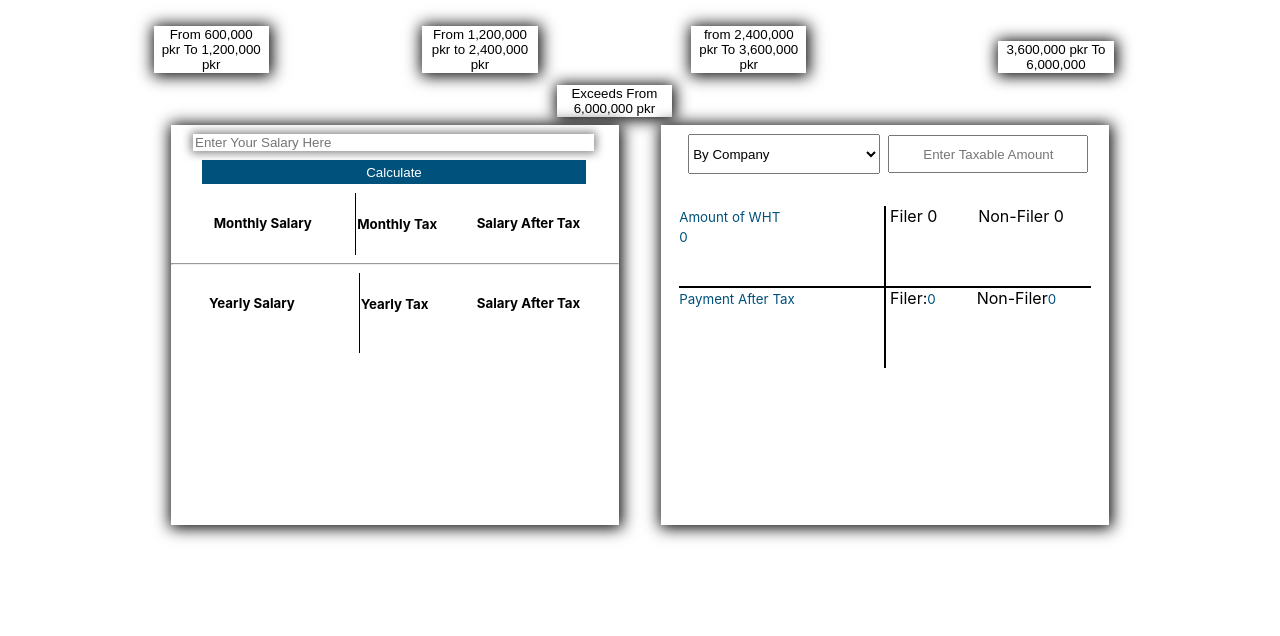
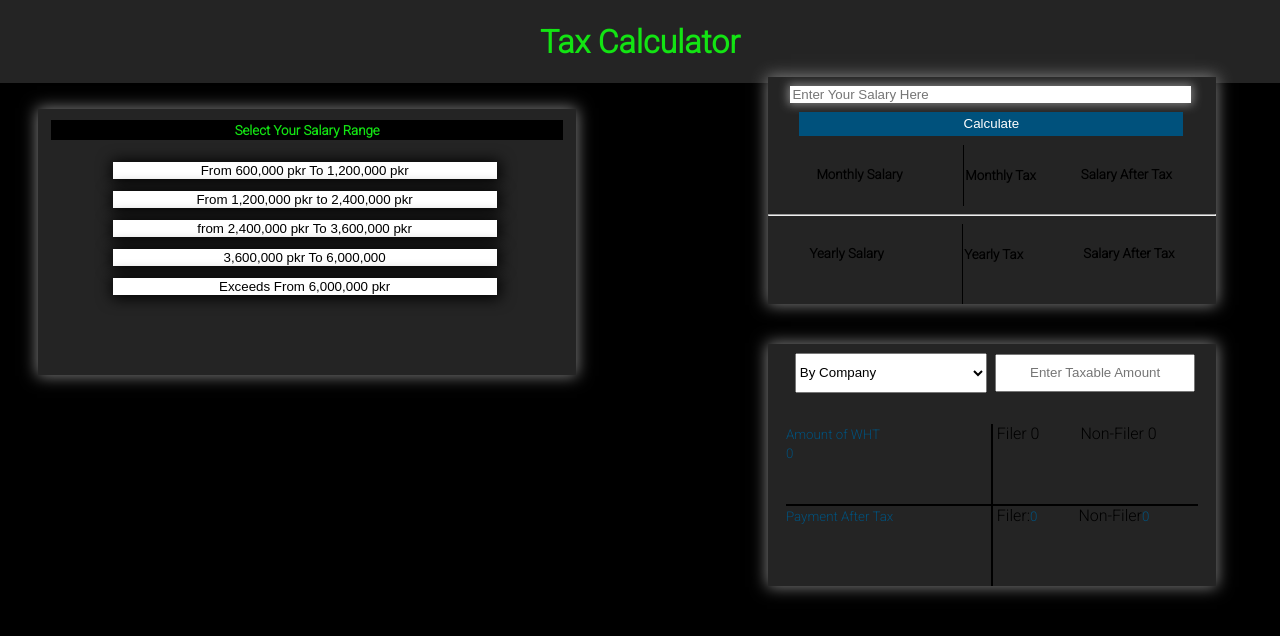
Before and after one commit to Sabeerwaqas/Sales-Tax-Updated, a React (Create React App) app: page / in a window 1280 px wide. Shown: the top 636 px of the page. Built offline with nearby package versions, Linux system fonts and the light colour scheme.

Commit message:
[CSS: Working on css]

```diff
--- a/public/index.html
+++ b/public/index.html
@@ -24,6 +24,14 @@
       work correctly both with client-side routing and a non-root public URL.
       Learn how to configure a non-root public URL by running `npm run build`.
     -->
+
+    <!-- Google Fonts -->
+    <link rel="preconnect" href="https://fonts.googleapis.com" />
+    <link rel="preconnect" href="https://fonts.gstatic.com" crossorigin />
+    <link
+      href="https://fonts.googleapis.com/css2?family=Roboto:wght@300&display=swap"
+      rel="stylesheet"
+    />
     <title>React App</title>
   </head>
   <body>
--- a/src/components/Sale.js
+++ b/src/components/Sale.js
@@ -65,7 +65,11 @@ const Sale = () => {
 
   return (
     <div>
+    <div className="main-heading-parent">
+      <h1 className="heading-main">Tax Calculator</h1>
+    </div>
       <div className="btn-parent">
+      <h5 className="select-salary">Select Your Salary Range</h5>
         <button
           onClick={() => calculateTax(2.5)}
           className="onCursor two-point-five"
@@ -373,6 +377,7 @@ const Sale = () => {
               />
             </span>
           </div>
+
           <div className="second-child-first-component first">
             <div className="same-classname classname-one first ">
               <small>Amount of WHT</small>
@@ -382,23 +387,27 @@ const Sale = () => {
             </div>
             <div className="same-classname classname-second second">
               <span className="filer">Filer</span>
-              <span> {amountForWht / 100 * withholdingTax}</span>
-              <span className="non-filer">Non-Filer {amountForWht / 100 * (withholdingTax * 2)}</span>
+              <span> {(amountForWht / 100) * withholdingTax}</span>
+              <span className="non-filer">
+                Non-Filer {(amountForWht / 100) * (withholdingTax * 2)}
+              </span>
             </div>
           </div>
           <div className="second-child-second-component">
             <div className="same-classname classname-one third">
               <small>Payment After Tax</small>
-
             </div>
             <div className="same-classname classname-second fourth">
               <span className="filer">
                 Filer:
-                <small>{amountForWht - (amountForWht / 100 * withholdingTax)}</small>
+                <small>
+                  {amountForWht - (amountForWht / 100) * withholdingTax}
+                </small>
               </span>
               <span className="non-filer">Non-Filer</span>
-              <small>{amountForWht - (amountForWht / 100 * (withholdingTax * 2) )}</small>
-
+              <small>
+                {amountForWht - (amountForWht / 100) * (withholdingTax * 2)}
+              </small>
             </div>
           </div>
         </div>
--- a/src/components/sale.css
+++ b/src/components/sale.css
@@ -2,40 +2,66 @@ body{
     margin: 0;
     padding: 0;
     box-sizing: border-box;
-    background-color: #ffffff;
+    background-color: #000000;
+    font-family: 'Roboto', sans-serif;
 }
 
 small{
     color: #00517c;
 }
 
+.main-heading-parent{
+    background-color: #242424;
+    padding: 0.1%;
+}
+
+.heading-main{
+    color: #13e413;
+    /* text-decoration: underline; */
+    text-align: center;
+}
+
+.btn-parent{
+    background-color: #242424;
+    width: 40vw;
+    height: 30vh;
+    padding: 1%;
+    display: inline-block;
+    margin-top: 2%;
+    box-shadow: 0px 0px 15px 1px gray;
+    margin-left: 3%;
+}
+
 .parent-div{
-    width: 80vw;
+    /* width: 8vw; */
     height: 50vh;
-    margin-left: 10%;
-    margin-top: 10%;
+    margin-left: 50%;
+    margin-top: 08%;
     display: flex;
-    justify-content: space-evenly;
-    align-items: center;
+    flex-direction: column;
+    /* justify-content: space-evenly; */
+    /* align-items: center; */
 }
 
 .child-one{
-    background-color: #ffffff;
+    background-color: #242424;
     position: relative;
-    bottom: 30%;
+    bottom: 100%;
+    left: 20%;
     width: 35vw;
     height: 50vh;
-    box-shadow: 1px 1px 15px 2px #000000;
+    box-shadow: 0px 0px 15px 1px gray;
 
 }
 
 .child-two{
-    background-color: #ffffff;
+    background-color: #242424;
     position: relative;
-    bottom: 30%;
+    bottom: 90%;
+    left: 20%;
     width: 35vw;
     height: 50vh;
-    box-shadow: 1px 1px 15px 2px #000000;
+    box-shadow: 0px 0px 15px 1px gray;
 }
 
 .salary-input{
@@ -137,19 +163,25 @@ small{
 
 .two-point-five{
     background-color: #ffffff;
+    display: block;
+    width: 30vw;
     margin-left: 12%;
-    margin-top: 2%;
+    margin-top: 0%;
     border: none;
-    width: 9vw;
+    position: relative;
+    bottom: 10%;
     box-shadow: 1px 1px 15px 2px #000000;
 }
 
 .twelve-point-five{
     background-color: #ffffff;
     margin-left: 12%;
-    margin-top: 2%;
+    margin-top: 0%;
     border: none;
-    width: 9vw;
+    position: relative;
+    bottom: 5%;
+    display: block;
+    width: 30vw;
     box-shadow: 1px 1px 15px 2px #000000;
 
 
@@ -158,29 +190,47 @@ small{
 .twentytwo-point-five{
     background-color: #ffffff;
     margin-left: 12%;
-    margin-top: 2%;
+    margin-top: 0%;
+    position: relative;
+    bottom: 0%;
     border: none;
-    width: 9vw;
+    display: block;
+    width: 30vw;
     box-shadow: 1px 1px 15px 2px #000000;
 
 
 }
 
+.select-salary{
+    background-color: black;
+    color: #13e413;
+    text-align: center;
+    padding: 0.5%;
+    position: relative;
+    bottom: 10%;
+}
 .twentyseven-point-five{
     background-color: #ffffff;
-    margin-left: 15%;
-    margin-top: 2%;
+    margin-left: 12%;
+    margin-top: 0%;
     border: none;
-    width: 9vw;
+    position: relative;
+    top: 5%;
+    display: block;
+    width: 30vw;
     box-shadow: 1px 1px 15px 2px #000000;
 }
 
+
 .thirtyfive{
-    margin-left: 43.5%;
-    margin-top: 1%;
+    margin-left: 12%;
+    margin-top: 0%;
     background-color: #ffffff;
     border: none;
-    width: 9vw;
+    position: relative;
+    top: 10%;
+    display: block;
+    width: 30vw;
     box-shadow: 1px 1px 15px 2px #000000;
 }
 
```
